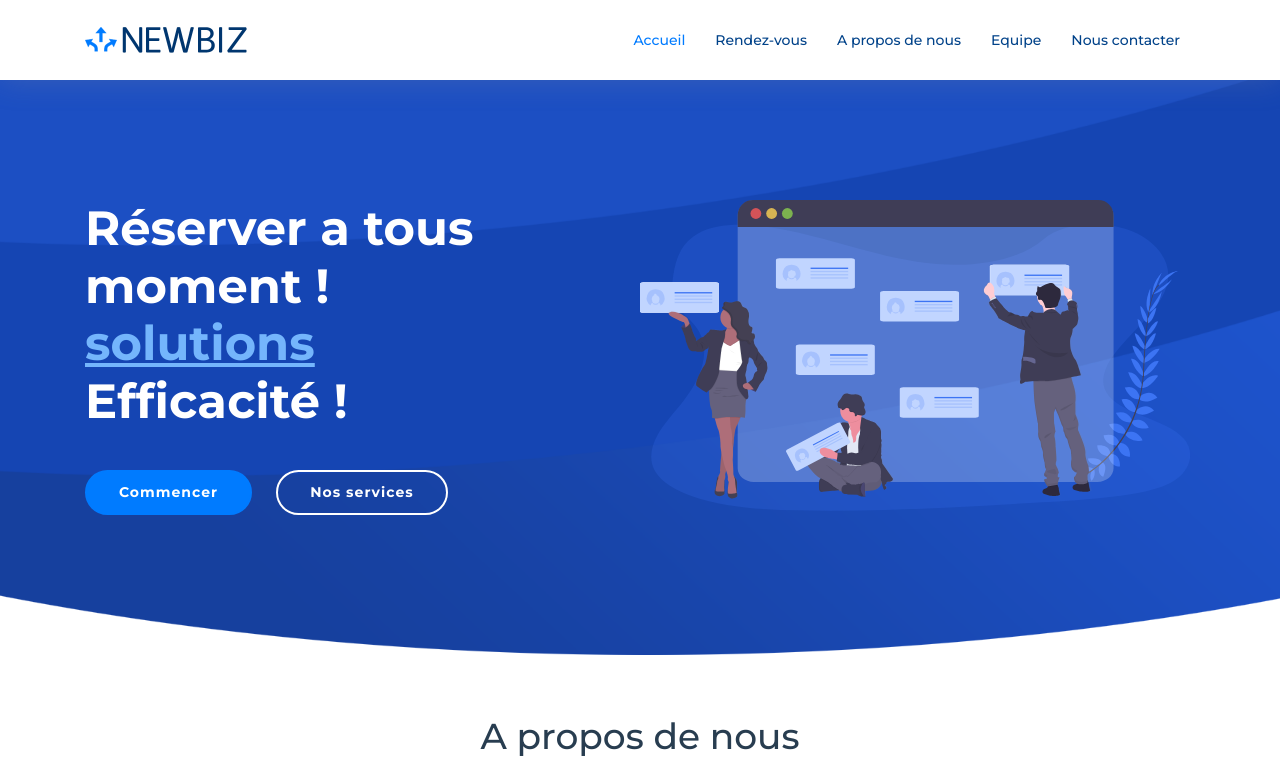
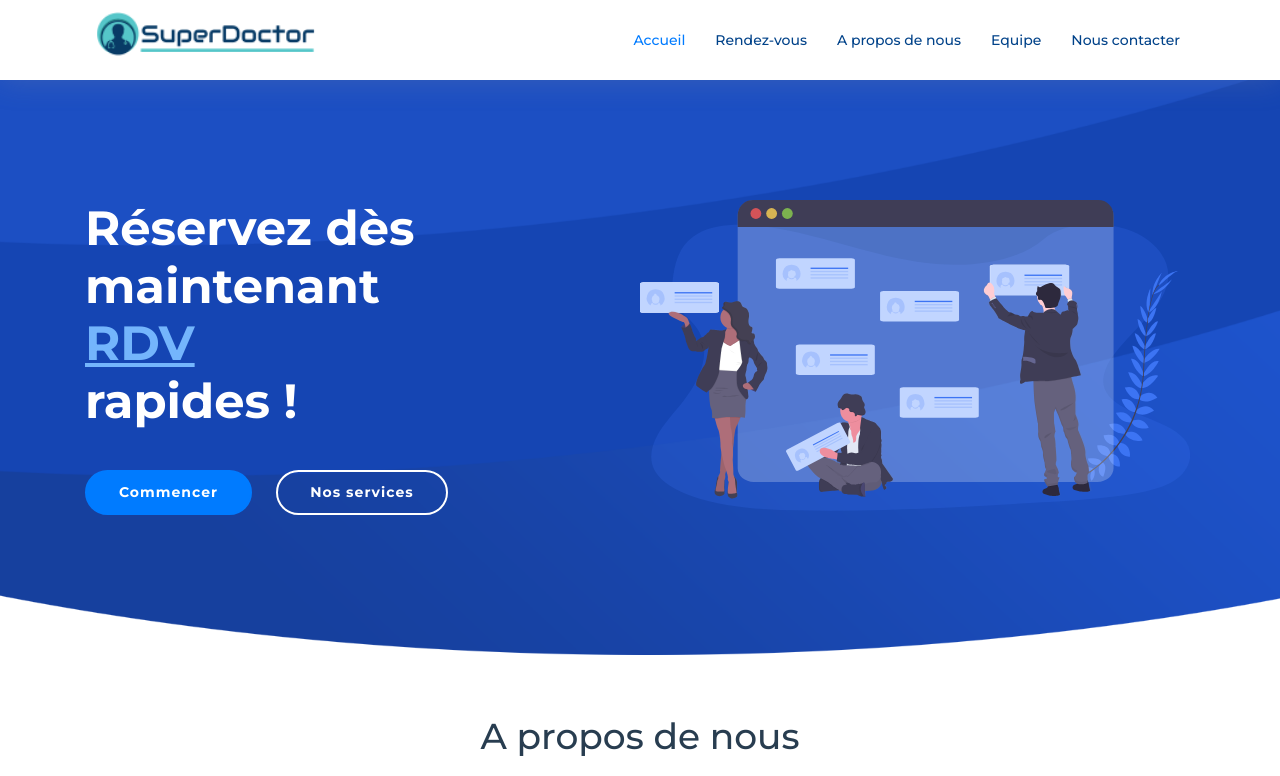
Before and after one commit to VincentIUT/ProjetOsmani, a plain HTML site: page index.html in a window 1280 px wide. Shown: the top 776 px of the page. Drawn offline with nearby package versions, Linux system fonts and the light colour scheme; files whose address does not match are found by name.

Commit message:
accueil et logo

```diff
--- a/assets/css/style.css
+++ b/assets/css/style.css
@@ -159,8 +159,13 @@ h1, h2, h3, h4, h5, h6 {
 
 #header .logo img {
   padding: 0;
-  margin: 7px 0;
-  max-height: 26px;
+  margin:  0;
+  position: absolute;
+  top: 0;
+  height: 70px;
+  vertical-align: top;
+  background-size: cover;
+
 }
 
 .main-pages {
--- a/index.html
+++ b/index.html
@@ -27,12 +27,6 @@
   <!-- Template Main CSS File -->
   <link href="assets/css/style.css" rel="stylesheet">
 
-  <!-- =======================================================
-  * Template Name: NewBiz - v2.0.0
-  * Template URL: https://bootstrapmade.com/newbiz-bootstrap-business-template/
-  * Author: BootstrapMade.com
-  * License: https://bootstrapmade.com/license/
-  ======================================================== -->
 </head>
 
 <body>
@@ -42,9 +36,9 @@
     <div class="container">
 
       <div class="logo float-left">
-        <!-- Uncomment below if you prefer to use an text logo -->
+
         <!-- <h1 class="text-light"><a href="#header"><span>NewBiz</span></a></h1> -->
-        <a href="#intro" class="scrollto"><img src="assets/img/logo.png" alt="" class="img-fluid"></a>
+        <a href="#intro" class="scrollto"><img src="assets/img/logoSD2.png" alt="" class="img-fluid"></a>
       </div>
 
       <nav class="main-nav float-right d-none d-lg-block">
@@ -74,7 +68,7 @@
       </div>
 
       <div class="intro-info">
-        <h2>Réserver a tous moment ! <br><span>solutions</span><br>Efficacité !</h2>
+        <h2>Réservez dès maintenant  <br><span>RDV</span><br>rapides !</h2>
         <div>
           <a href="#about" class="btn-get-started scrollto">Commencer</a>
           <a href="#services" class="btn-services scrollto">Nos services</a>
```
Also changed, not shown: assets/img/logoSD.png (added), assets/img/logoSD2.png (added), assets/img/unnamed.png (added).
